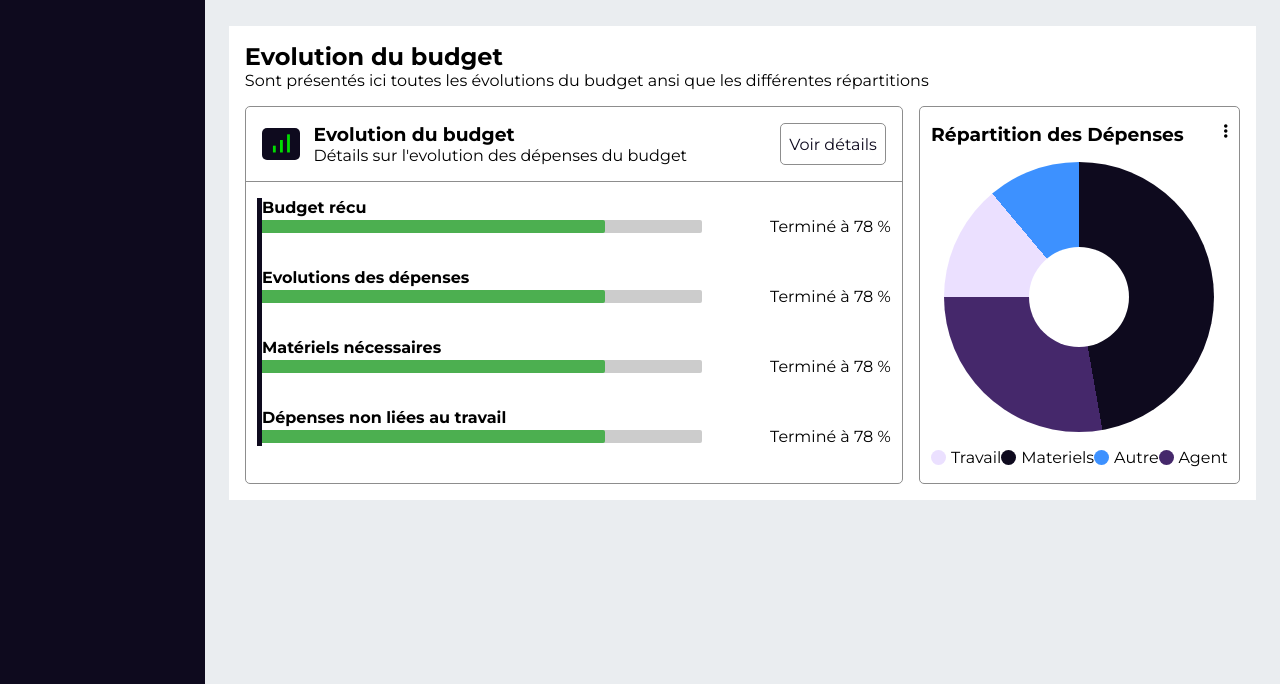
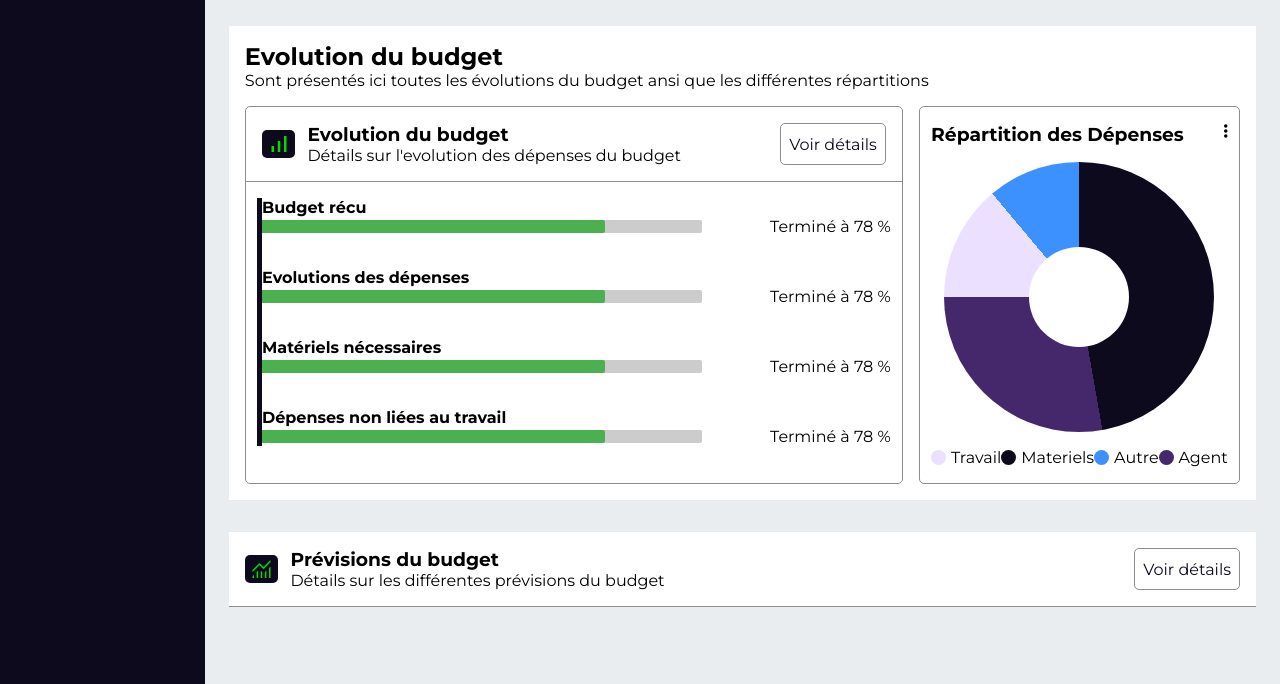
Before and after one commit to isaacmayela/budget_manager, a plain HTML site: page index.html in a window 1280 px wide. Shown: the part 116-800 px from the top of the page. Drawn offline with nearby package versions, Linux system fonts and the light colour scheme.

Commit message:
Update index.html

```diff
--- a/index.html
+++ b/index.html
@@ -6,6 +6,8 @@
     <link rel="stylesheet" href="https://cdnjs.cloudflare.com/ajax/libs/font-awesome/6.4.2/css/all.min.css">
     <link rel="stylesheet" href="https://fonts.googleapis.com/css2?family=Material+Symbols+Outlined:opsz,wght,FILL,GRAD@48,400,0,0" />
     <link rel="stylesheet" href="style.css">
+    <link rel="stylesheet" href="https://fonts.googleapis.com/css2?family=Material+Symbols+Outlined:opsz,wght,FILL,GRAD@20..48,100..700,0..1,-50..200" />
+    <link rel="stylesheet" href="https://cdnjs.cloudflare.com/ajax/libs/font-awesome/5.8.2/css/all.min.css">
     <title>Budget manager</title>
 </head>
 <body>
@@ -34,7 +36,7 @@
                     <div class="graphic_progress">
                         <div class="title_progress">
                             <div class="title">
-                                <span class="material-symbols-outlined">signal_cellular_alt</span>
+                                <span class="material-symbols-outlined prevision_icon">signal_cellular_alt</span>
                                 <div>
                                     <h3>Evolution du budget</h3>
                                     <p>Détails sur l'evolution des dépenses du budget</p>
@@ -116,7 +118,24 @@
             </div>
 
             <div class="budget_repartition">
+                <div class="container_repartiton">
+                    <div class="title_progress">
+                        <div class="title">
+                            <span class="material-symbols-outlined prevision_icon">monitoring</span>
+                            <div>
+                                <h3>Prévisions du budget</h3>
+                                <p>Détails sur les différentes prévisions du budget</p>
+                            </div>
+                        </div>
+                        <a href="#" class="see_details">Voir détails</a>
+                    </div>
 
+                    <div class="materials_others">
+                        <div class="materials"></div>
+                        <div class="others"></div>
+                    </div>
+
+                </div>
             </div>
 
         </section>
```
